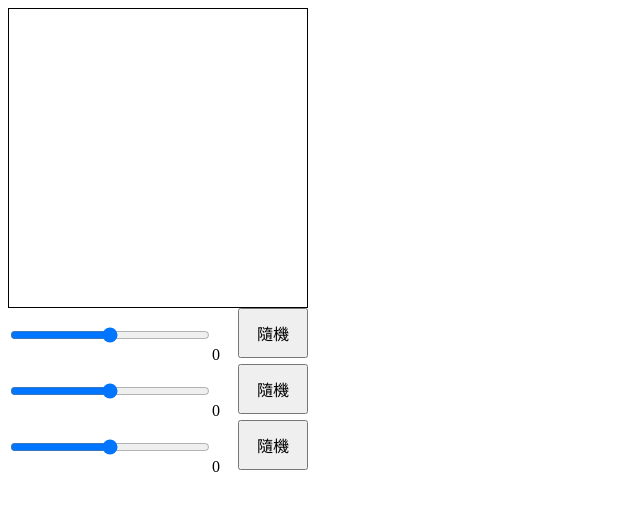
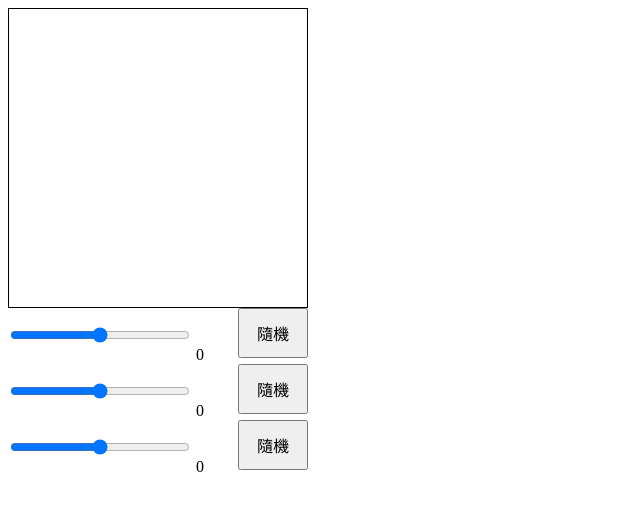
Before and after one commit to Inori0107/JavaScript-learning, a plain HTML site: page 20240411 專案資料/color.html in a window 1280 px wide. Shown: the whole page, without its empty margins (0-640 px from the left). Drawn offline with Linux system fonts and the light colour scheme.

Commit message:
Update color.html
finish

```diff
--- a/20240411 專案資料/color.html
+++ b/20240411 專案資料/color.html
@@ -12,7 +12,7 @@
 				border: 1px solid;
 			}
 			.color {
-				width: 200px;
+				width: 180px;
 				height: 50px;
 			}
 			.button {
@@ -30,21 +30,33 @@
 	</head>
 	<body>
 		<div class="box"></div>
-		<div class="box2"><input type="range" class="color" min="0" max="255" />0<button class="button">隨機</button></div>
-		<div class="box2"><input type="range" class="color" min="0" max="255" />0<button class="button">隨機</button></div>
-		<div class="box2"><input type="range" class="color" min="0" max="255" />0<button class="button">隨機</button></div>
+		<div class="box2">
+			<input type="range" class="color" min="0" max="255" />
+			<span class="number">0</span>
+			<button class="button">隨機</button>
+		</div>
+		<div class="box2">
+			<input type="range" class="color" min="0" max="255" />
+			<span class="number">0</span>
+			<button class="button">隨機</button>
+		</div>
+		<div class="box2">
+			<input type="range" class="color" min="0" max="255" />
+			<span class="number">0</span>
+			<button class="button">隨機</button>
+		</div>
 		<script>
 			const color = document.getElementsByClassName("color");
 			const button = document.getElementsByClassName("button");
 			const box = document.getElementsByClassName("box");
-			const box2 = document.getElementsByClassName("box2");
+			const number = document.getElementsByClassName("number");
 
 			// 滑動
 			for (let i = 0; i < color.length; i++) {
 				color[i].oninput = () => {
 					box[0].style.backgroundColor = `rgb(${color[0].value}, ${color[1].value}, ${color[2].value})`;
 					// 呈現數字
-					box2[i].innerText = color[i].value;
+					number[i].innerText = color[i].value;
 				};
 			}
 			// 隨機按鈕
```
